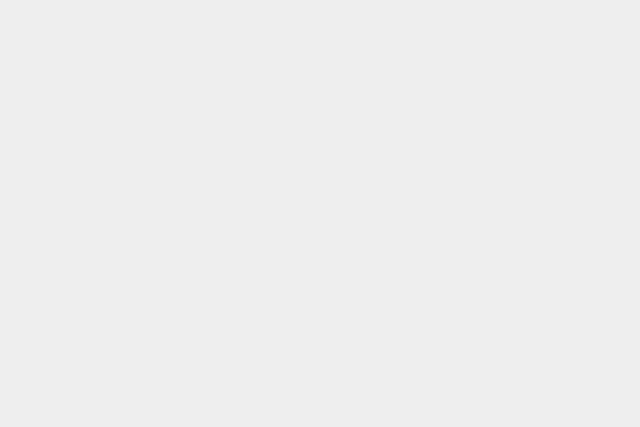
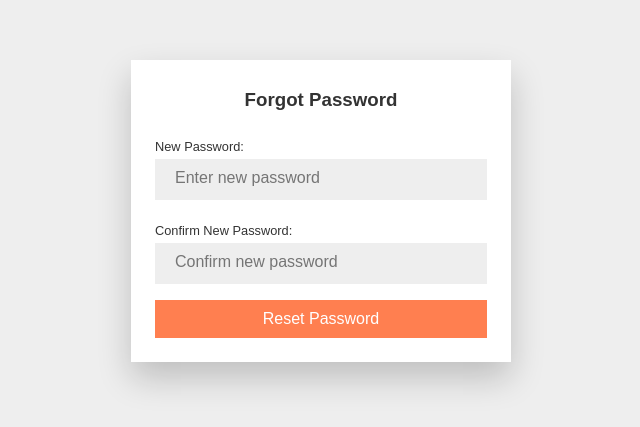
Before and after one commit to codyavila/advanced-auth-template, a React (Create React App) app in the folder client/: page /passwordreset/1 in a window 1280 px wide. Before the commit this address had no page. Shown: the part 189-616 px from the top of the page, without its empty margins (319-959 px from the left). Built offline with nearby package versions, Linux system fonts and the light colour scheme.

Commit message:
Added rest of form screens

```diff
--- a/client/src/App.js
+++ b/client/src/App.js
@@ -1,4 +1,6 @@
 import { BrowserRouter as Router, Routes, Route } from 'react-router-dom'
+
+import Axios from 'axios'
 
 import PrivateRoute from './components/routing/PrivateRoute'
 
@@ -7,6 +9,8 @@ import LoginScreen from './components/screens/LoginScreen/LoginScreen'
 import RegisterScreen from './components/screens/RegisterScreen/RegisterScreen'
 import ForgotPasswordScreen from './components/screens/ForgotPasswordScreen/ForgotPasswordScreen'
 import ResetPasswordScreen from './components/screens/ResetPasswordScreen/ResetPasswordScreen'
+
+Axios.defaults.baseURL = 'http://localhost:4000/'
 
 const App = () => {
   return (
--- a/client/src/components/routing/PrivateRoute.js
+++ b/client/src/components/routing/PrivateRoute.js
@@ -5,13 +5,13 @@ const PrivateRoute = ({ component: Component, ...rest }) => {
     <Routes>
       <Route
         {...rest}
-        render={(props) => {
+        render={(props) =>
           localStorage.getItem('authToken') ? (
             <Component {...props} />
           ) : (
             <Navigate to='/login' />
           )
-        }}
+        }
       />
     </Routes>
   )
--- a/client/src/components/screens/ForgotPasswordScreen/ForgotPasswordScreen.js
+++ b/client/src/components/screens/ForgotPasswordScreen/ForgotPasswordScreen.js
@@ -1,9 +1,65 @@
-import React from 'react'
+import { useState } from 'react'
+import axios from 'axios'
+import './forgotPasswordScreen.css'
 
 const ForgotPasswordScreen = () => {
+  const [email, setEmail] = useState('')
+  const [error, setError] = useState('')
+  const [success, setSuccess] = useState('')
+
+  const forgotPasswordHandler = async (e) => {
+    e.preventDefault()
+
+    const config = {
+      header: {
+        'Content-Type': 'application/json'
+      }
+    }
+
+    try {
+      const { data } = await axios.post(
+        '/api/auth/forgotpassword',
+        { email },
+        config
+      )
+
+      setSuccess(data.data)
+    } catch (error) {
+      setError(error.response.data.error)
+      setEmail('')
+      setTimeout(() => {
+        setError('')
+      }, 5000)
+    }
+  }
+
   return (
-    <div>
-
+    <div className='forgotpassword-screen'>
+      <form
+        onSubmit={forgotPasswordHandler}
+        className='forgotpassword-screen__form'>
+        <h3 className='forgotpassword-screen__title'>Forgot Password</h3>
+        {error && <span className='error-message'>{error}</span>}
+        {success && <span className='success-message'>{success}</span>}
+        <div className='form-group'>
+          <p className='forgotpassword-screen__subtext'>
+            Please enter the email address you register your account with. We
+            will send you reset password confirmation to this email
+          </p>
+          <label htmlFor='email'>Email:</label>
+          <input
+            type='email'
+            required
+            id='email'
+            placeholder='Email address'
+            value={email}
+            onChange={(e) => setEmail(e.target.value)}
+          />
+        </div>
+        <button type='submit' className='btn btn-primary'>
+          Send Email
+        </button>
+      </form>
     </div>
   )
 }
--- a/client/src/components/screens/RegisterScreen/RegisterScreen.js
+++ b/client/src/components/screens/RegisterScreen/RegisterScreen.js
@@ -1,122 +1,116 @@
-import { useState, useEffect } from 'react'
-import axios from 'axios'
-import { Link } from 'react-router-dom'
+import { useState } from "react";
+import axios from "axios";
+import { Link } from "react-router-dom";
+import "./registerScreen.css";
 
-import './registerScreen.css'
-
-const RegisterScreen = (history) => {
-  const [username, setUsername] = useState('')
-  const [email, setEmail] = useState('')
-  const [password, setPassword] = useState('')
-  const [confirmPassword, setConfirmPassword] = useState('')
-  const [error, setError] = useState('')
-
-  useEffect(() => {
-    if (localStorage.getItem('authToken')) {
-      history.push('/')
-    }
-  }, [history])
+const RegisterScreen = ({ history }) => {
+  const [username, setUsername] = useState("");
+  const [email, setEmail] = useState("");
+  const [password, setPassword] = useState("");
+  const [confirmPassword, setConfirmPassword] = useState("");
+  const [error, setError] = useState("");
 
   const registerHandler = async (e) => {
-    e.preventDefault()
+    e.preventDefault();
 
     const config = {
       header: {
-        'Content-Type': 'application/json'
-      }
-    }
+        "Content-Type": "application/json",
+      },
+    };
+
     if (password !== confirmPassword) {
-      setPassword('')
-      setConfirmPassword('')
+      setPassword("");
+      setConfirmPassword("");
       setTimeout(() => {
-        setError('')
-      }, 5000)
-      return setError('Passwords do not match')
+        setError("");
+      }, 5000);
+      return setError("Passwords do not match");
     }
 
     try {
       const { data } = await axios.post(
-        '/api/auth/register',
+        "/api/auth/register",
         {
           username,
           email,
-          password
+          password,
         },
         config
-      )
+      );
 
-      localStorage.setItem('authToken', data.token)
-      history.push('/')
+      localStorage.setItem("authToken", data.token);
+
+      history.push("/");
     } catch (error) {
-      setError(error.response.data.error)
+      setError(error.response.data.error);
       setTimeout(() => {
-        setError('')
-      }, 5000)
+        setError("");
+      }, 5000);
     }
-  }
+  };
 
   return (
-    <div className='register-screen'>
-      <form onSubmit={registerHandler} className='register-screen__form'>
-        <h3 className='register-screen__title'>Register</h3>
-        {error && <span className='error-message'>{error}</span>}
-        <div className='form-group'>
-          <label htmlFor='name'>Username:</label>
+    <div className="register-screen">
+      <form onSubmit={registerHandler} className="register-screen__form">
+        <h3 className="register-screen__title">Register</h3>
+        {error && <span className="error-message">{error}</span>}
+        <div className="form-group">
+          <label htmlFor="name">Username:</label>
           <input
-            type='text'
+            type="text"
             required
-            id='name'
-            placeholder='Enter Username'
+            id="name"
+            placeholder="Enter username"
             value={username}
             onChange={(e) => setUsername(e.target.value)}
           />
         </div>
-
-        <div className='form-group'>
-          <label htmlFor='email'>Email:</label>
+        <div className="form-group">
+          <label htmlFor="email">Email:</label>
           <input
-            type='text'
+            type="email"
             required
-            id='email'
-            placeholder='Enter Email'
+            id="email"
+            placeholder="Email address"
             value={email}
             onChange={(e) => setEmail(e.target.value)}
           />
         </div>
-
-        <div className='form-group'>
-          <label htmlFor='password'>Password:</label>
+        <div className="form-group">
+          <label htmlFor="password">Password:</label>
           <input
-            type='password'
+            type="password"
             required
-            id='password'
-            placeholder='Enter Password'
+            id="password"
+            autoComplete="true"
+            placeholder="Enter password"
             value={password}
             onChange={(e) => setPassword(e.target.value)}
           />
         </div>
-
-        <div className='form-group'>
-          <label htmlFor='confirmpassword'>Confirm Password:</label>
+        <div className="form-group">
+          <label htmlFor="confirmPassword">Confirm Password:</label>
           <input
-            type='password'
+            type="password"
             required
-            id='confirmpassword'
-            placeholder='Retype Password'
+            id="confirmPassword"
+            autoComplete="true"
+            placeholder="Confirm password"
             value={confirmPassword}
             onChange={(e) => setConfirmPassword(e.target.value)}
           />
         </div>
-        <button type='submit' className='btn btn-primary'>
+        <button type="submit" className="btn btn-primary">
           Register
         </button>
 
-        <span className='register-screen__subtext'>
-          Already have an account? <Link to='/login'>Login Here</Link>
+        <span className="register-screen__subtext">
+          Already have an account? <Link to="/login">Login</Link>
         </span>
       </form>
     </div>
-  )
-}
+  );
+};
 
-export default RegisterScreen
+export default RegisterScreen;
--- a/client/src/components/screens/ResetPasswordScreen/ResetPasswordScreen.js
+++ b/client/src/components/screens/ResetPasswordScreen/ResetPasswordScreen.js
@@ -1,9 +1,92 @@
-import React from 'react'
+import { useState } from 'react'
+import { Link } from 'react-router-dom'
+import axios from 'axios'
 
-const ResetPasswordScreen = () => {
+import './resetPasswordScreen.css'
+
+const ResetPasswordScreen = ({ history, match }) => {
+  const [password, setPassword] = useState('')
+  const [confirmPassword, setConfirmPassword] = useState('')
+  const [error, setError] = useState('')
+  const [success, setSuccess] = useState('')
+
+  const resetPasswordHandler = async (e) => {
+    e.preventDefault()
+
+    const config = {
+      header: {
+        'Content-Type': 'application/json'
+      }
+    }
+
+    if (password !== confirmPassword) {
+      setPassword('')
+      setConfirmPassword('')
+      setTimeout(() => {
+        setError('')
+      }, 5000)
+      return setError("Passwords don't match")
+    }
+
+    try {
+      const { data } = await axios.put(
+        `/api/auth/passwordreset/${match.params.resetToken}`,
+        {
+          password
+        },
+        config
+      )
+
+      console.log(data)
+      setSuccess(data.data)
+    } catch (error) {
+      setError(error.response.data.error)
+      setTimeout(() => {
+        setError('')
+      }, 5000)
+    }
+  }
+
   return (
-    <div>
-
+    <div className='resetpassword-screen'>
+      <form
+        onSubmit={resetPasswordHandler}
+        className='resetpassword-screen__form'>
+        <h3 className='resetpassword-screen__title'>Forgot Password</h3>
+        {error && <span className='error-message'>{error} </span>}
+        {success && (
+          <span className='success-message'>
+            {success} <Link to='/login'>Login</Link>
+          </span>
+        )}
+        <div className='form-group'>
+          <label htmlFor='password'>New Password:</label>
+          <input
+            type='password'
+            required
+            id='password'
+            placeholder='Enter new password'
+            autoComplete='true'
+            value={password}
+            onChange={(e) => setPassword(e.target.value)}
+          />
+        </div>
+        <div className='form-group'>
+          <label htmlFor='confirmpassword'>Confirm New Password:</label>
+          <input
+            type='password'
+            required
+            id='confirmpassword'
+            placeholder='Confirm new password'
+            autoComplete='true'
+            value={confirmPassword}
+            onChange={(e) => setConfirmPassword(e.target.value)}
+          />
+        </div>
+        <button type='submit' className='btn btn-primary'>
+          Reset Password
+        </button>
+      </form>
     </div>
   )
 }
```
Also changed, not shown: client/src/components/screens/PrivateScreen/PrivateScreen.js (+29 -4 lines).
